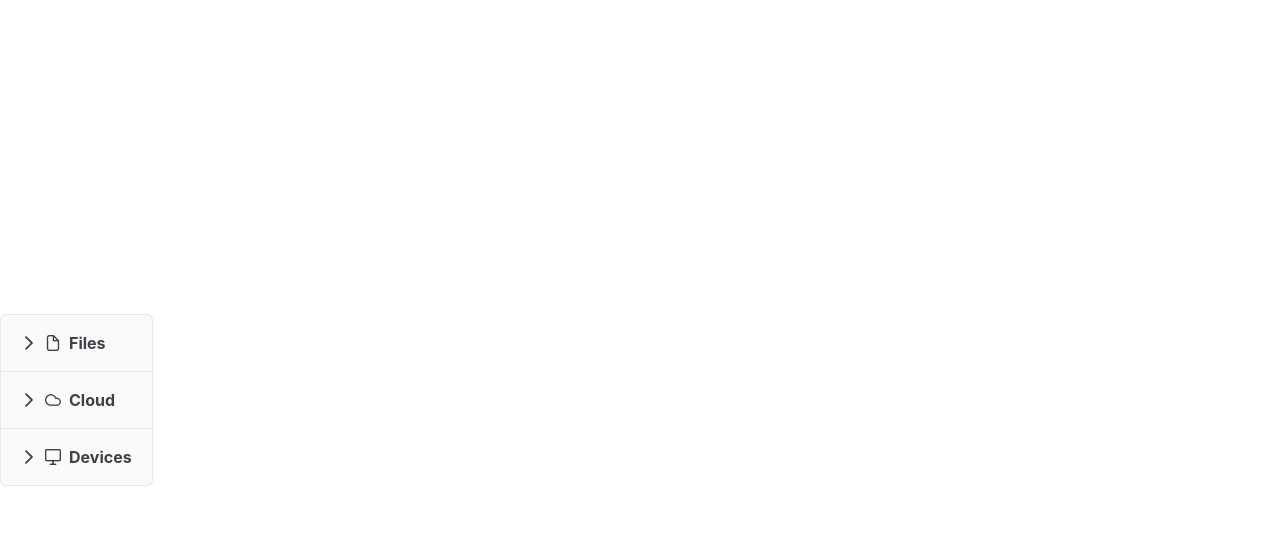
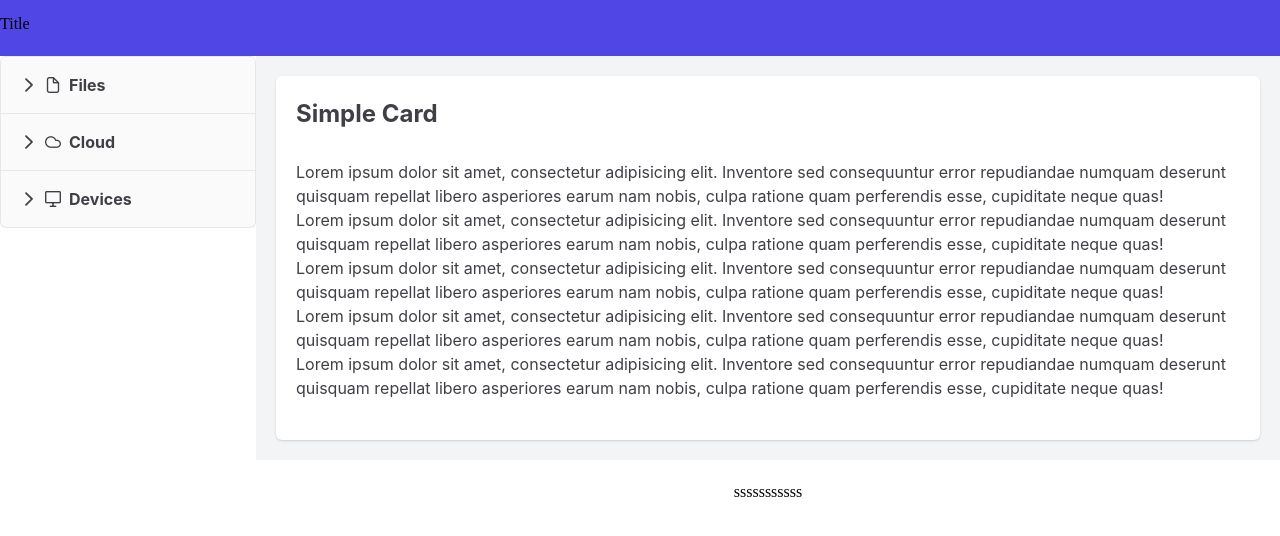
Before and after one commit to little3201/leafage-ms, a React (Vite) app: page / in a window 1280 px wide. Shown: the top 536 px of the page. Built offline with nearby package versions, Linux system fonts and the light colour scheme; a web font is replaced by a local one.

Commit message:
修改样式

```diff
--- a/index.html
+++ b/index.html
@@ -1,5 +1,5 @@
 <!doctype html>
-<html lang="en">
+<html dir="ltr" lang="en">
   <head>
     <title>Leafage MS</title>
     <meta charset="UTF-8" />
--- a/src/App.tsx
+++ b/src/App.tsx
@@ -1,16 +1,101 @@
 import { Outlet } from "react-router"
+import { PanelMenu } from 'primereact/panelmenu';
+import type { MenuItem } from 'primereact/menuitem'
 
 function App() {
+  const items: MenuItem[] = [
+    {
+      label: 'Files',
+      icon: 'pi pi-file',
+      items: [
+        {
+          label: 'Documents',
+          icon: 'pi pi-file',
+          items: [
+            {
+              label: 'Invoices',
+              icon: 'pi pi-file-pdf',
+              items: [
+                {
+                  label: 'Pending',
+                  icon: 'pi pi-stop'
+                },
+                {
+                  label: 'Paid',
+                  icon: 'pi pi-check-circle'
+                }
+              ]
+            },
+            {
+              label: 'Clients',
+              icon: 'pi pi-users'
+            }
+          ]
+        },
+        {
+          label: 'Images',
+          icon: 'pi pi-image',
+          items: [
+            {
+              label: 'Logos',
+              icon: 'pi pi-image'
+            }
+          ]
+        }
+      ]
+    },
+    {
+      label: 'Cloud',
+      icon: 'pi pi-cloud',
+      items: [
+        {
+          label: 'Upload',
+          icon: 'pi pi-cloud-upload'
+        },
+        {
+          label: 'Download',
+          icon: 'pi pi-cloud-download'
+        },
+        {
+          label: 'Sync',
+          icon: 'pi pi-refresh'
+        }
+      ]
+    },
+    {
+      label: 'Devices',
+      icon: 'pi pi-desktop',
+      items: [
+        {
+          label: 'Phone',
+          icon: 'pi pi-mobile'
+        },
+        {
+          label: 'Desktop',
+          icon: 'pi pi-desktop'
+        },
+        {
+          label: 'Tablet',
+          icon: 'pi pi-tablet'
+        }
+      ]
+    }
+  ]
   return (
     <>
-      <header>
-
+      <header className="fixed top-0 left-0 right-0 bg-[var(--primary-color)] h-14">
+        <div className="flex items-center">
+          <span className="py-3">Title</span>
+        </div>
       </header>
-      <main>
+      <aside className="w-64 fixed top-14">
+        <PanelMenu model={items} />
+      </aside>
+      <main className="ml-64 mt-14 p-5 bg-gray-100">
         <Outlet />
       </main>
-      <footer>
-
+      <footer className="bg-[var(--secondry-color)] ml-64 h-14 p-5 text-center">
+        <span>sssssssssss</span>
       </footer>
     </>
   )
--- a/src/index.css
+++ b/src/index.css
@@ -1,23 +1,24 @@
-@tailwind base;
-@tailwind components;
-@tailwind utilities;
+@layer theme, base, components, utilities;
 
 @import 'primereact/resources/themes/tailwind-light/theme.css';
 
-:root {
+@import "tailwindcss/theme.css" layer(theme);
+/* @import "tailwindcss/preflight.css" layer(base); */
+@import "tailwindcss/utilities.css" layer(utilities);
+
+html body {
+  margin: 0;
+}
+
+body {
+  width: 100%;
+  min-height: 100vh;
   line-height: 1.5;
-  font-weight: 400;
-
-  font-synthesis: none;
-  text-rendering: optimizeLegibility;
   -webkit-font-smoothing: antialiased;
   -moz-osx-font-smoothing: grayscale;
 }
 
-body {
-  margin: 0;
-  display: flex;
-  place-items: center;
-  min-width: 320px;
-  min-height: 100vh;
+:root {
+  position: relative;
+  height: 100%;
 }
--- a/src/main.tsx
+++ b/src/main.tsx
@@ -3,7 +3,7 @@ import { createRoot } from 'react-dom/client'
 import './index.css'
 import { RouterProvider } from "react-router/dom"
 import { PrimeReactProvider } from "primereact/api"
-import { router } from './routes'
+import { router } from './router'
 // primreact css
 import "primeicons/primeicons.css"
 
--- a/src/pages/Home.tsx
+++ b/src/pages/Home.tsx
@@ -1,87 +1,25 @@
-import { PanelMenu } from 'primereact/panelmenu';
-import type { MenuItem } from 'primereact/menuitem'
+import { Card } from 'primereact/card'
 
 export default function Home() {
-  const items: MenuItem[] = [
-    {
-      label: 'Files',
-      icon: 'pi pi-file',
-      items: [
-        {
-          label: 'Documents',
-          icon: 'pi pi-file',
-          items: [
-            {
-              label: 'Invoices',
-              icon: 'pi pi-file-pdf',
-              items: [
-                {
-                  label: 'Pending',
-                  icon: 'pi pi-stop'
-                },
-                {
-                  label: 'Paid',
-                  icon: 'pi pi-check-circle'
-                }
-              ]
-            },
-            {
-              label: 'Clients',
-              icon: 'pi pi-users'
-            }
-          ]
-        },
-        {
-          label: 'Images',
-          icon: 'pi pi-image',
-          items: [
-            {
-              label: 'Logos',
-              icon: 'pi pi-image'
-            }
-          ]
-        }
-      ]
-    },
-    {
-      label: 'Cloud',
-      icon: 'pi pi-cloud',
-      items: [
-        {
-          label: 'Upload',
-          icon: 'pi pi-cloud-upload'
-        },
-        {
-          label: 'Download',
-          icon: 'pi pi-cloud-download'
-        },
-        {
-          label: 'Sync',
-          icon: 'pi pi-refresh'
-        }
-      ]
-    },
-    {
-      label: 'Devices',
-      icon: 'pi pi-desktop',
-      items: [
-        {
-          label: 'Phone',
-          icon: 'pi pi-mobile'
-        },
-        {
-          label: 'Desktop',
-          icon: 'pi pi-desktop'
-        },
-        {
-          label: 'Tablet',
-          icon: 'pi pi-tablet'
-        }
-      ]
-    }
-  ]
-
   return (
-    <PanelMenu model={items} className="w-full md:w-20rem" />
+    <Card title="Simple Card">
+      <p className="m-0">
+        Lorem ipsum dolor sit amet, consectetur adipisicing elit. Inventore sed consequuntur error repudiandae
+        numquam deserunt quisquam repellat libero asperiores earum nam nobis, culpa ratione quam perferendis esse, cupiditate neque quas!
+      </p>
+      <p className="m-0">
+        Lorem ipsum dolor sit amet, consectetur adipisicing elit. Inventore sed consequuntur error repudiandae
+        numquam deserunt quisquam repellat libero asperiores earum nam nobis, culpa ratione quam perferendis esse, cupiditate neque quas!
+      </p><p className="m-0">
+        Lorem ipsum dolor sit amet, consectetur adipisicing elit. Inventore sed consequuntur error repudiandae
+        numquam deserunt quisquam repellat libero asperiores earum nam nobis, culpa ratione quam perferendis esse, cupiditate neque quas!
+      </p><p className="m-0">
+        Lorem ipsum dolor sit amet, consectetur adipisicing elit. Inventore sed consequuntur error repudiandae
+        numquam deserunt quisquam repellat libero asperiores earum nam nobis, culpa ratione quam perferendis esse, cupiditate neque quas!
+      </p><p className="m-0">
+        Lorem ipsum dolor sit amet, consectetur adipisicing elit. Inventore sed consequuntur error repudiandae
+        numquam deserunt quisquam repellat libero asperiores earum nam nobis, culpa ratione quam perferendis esse, cupiditate neque quas!
+      </p>
+    </Card>
   )
 }
```
Also changed, not shown: src/router/index.tsx (renamed from src/routes/index.tsx).
